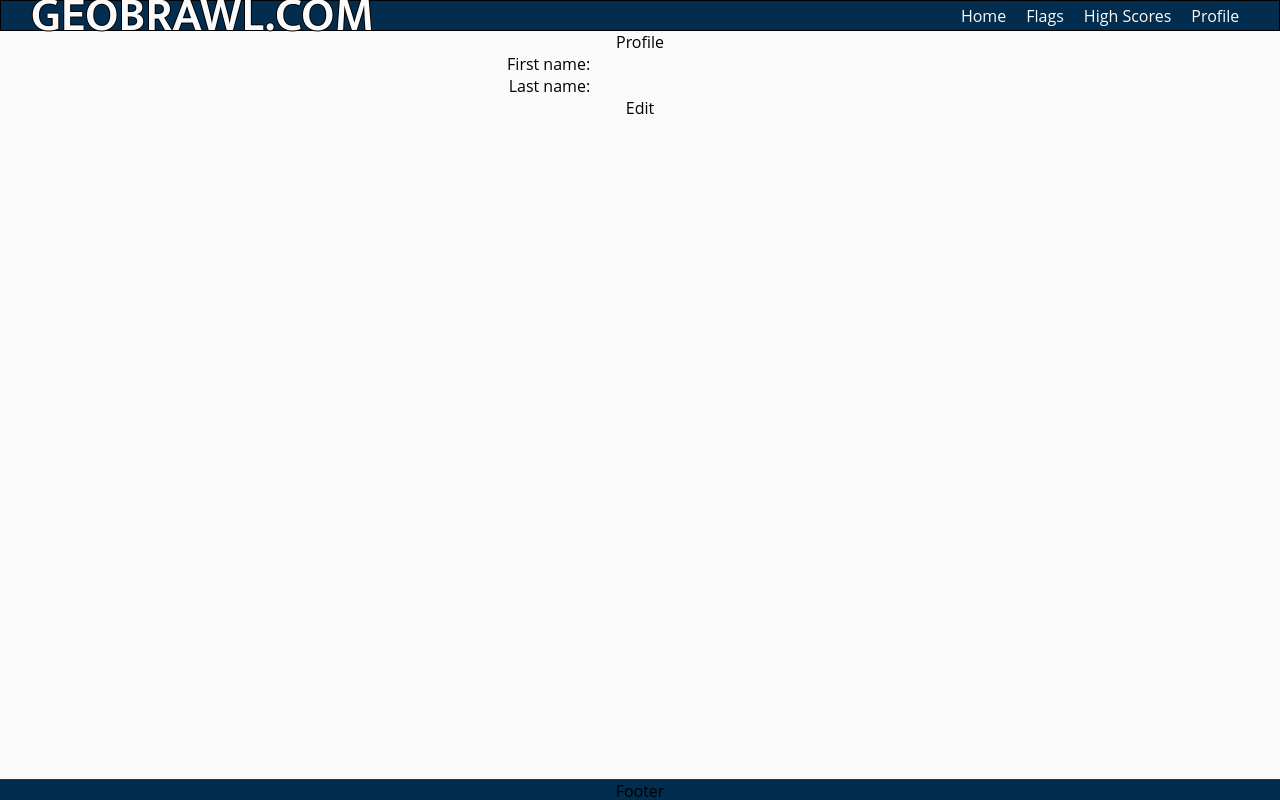
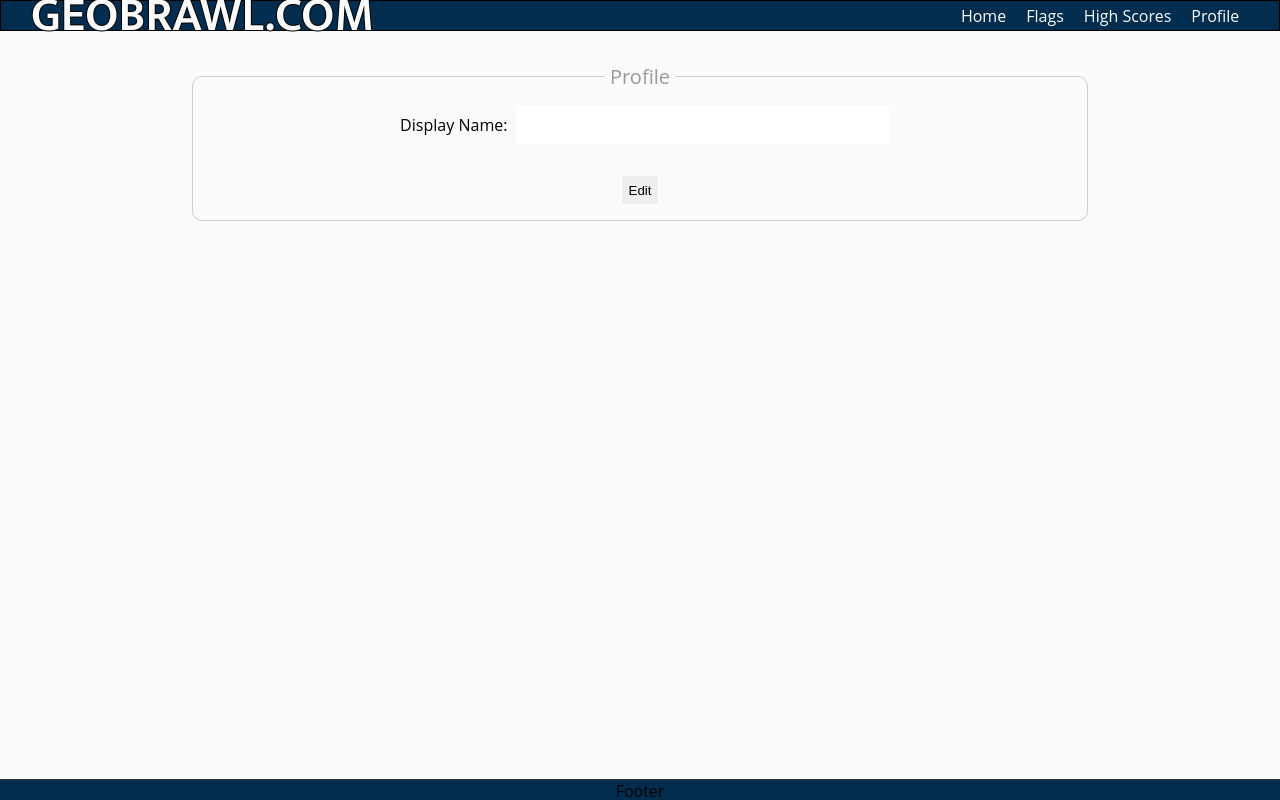
Before and after one commit to arildandreassen/geo, a React (Create React App) app: page /profile in a window 1280 px wide. Built offline with nearby package versions, Linux system fonts and the light colour scheme.

Commit message:
final touchups

```diff
--- a/src/features/flagBrawl/FlagBrawl.tsx
+++ b/src/features/flagBrawl/FlagBrawl.tsx
@@ -28,7 +28,7 @@ const preloadFlags = () => {
 
 function FlagBrawl() {
   const numberOfCountriesInQuiz = 10;
-  const numberOfIncorrectChoices = 7;
+  const numberOfIncorrectChoices = 1;
   const stopwatch = useStopwatch();
   const [quiz, setQuiz] = useState([]);
   const [quizIndex, setQuizIndex] = useState(0);
@@ -36,8 +36,7 @@ function FlagBrawl() {
   const [showFlagQuiz, setShowFlagQuiz] = useState(false);
   const [showResult, setShowResult] = useState(false);
   const [quizResult, setQuizResult] = useState([]);
-  const [canSave, setCanSave] = useState(false);
-  const [showBetterLuckNextTime, setShowBetterLuckNextTime] = useState(false);
+  const [canSave, setCanSave] = useState(true);
 
   useEffect(() => {
     // storing a reference to the images
@@ -72,8 +71,7 @@ function FlagBrawl() {
     setIsQuizActive(true);
     setShowFlagQuiz(true);
     setShowResult(true);
-    setCanSave(false);
-    setShowBetterLuckNextTime(false);
+    setCanSave(true);
   };
 
   const isSelectionCorrect = (guessedId: any) => {
@@ -92,18 +90,15 @@ function FlagBrawl() {
     stopwatch.pause();
     setIsQuizActive(false);
     setShowFlagQuiz(false);
-    const hasIncorrect = quizResult.some((result) => result.status === "INCORRECT");
-    setCanSave(!hasIncorrect);
-    setShowBetterLuckNextTime(hasIncorrect);
   };
 
   const saveHighScore = () => {
+    setCanSave(false);
     const profileString = window.localStorage.getItem("profile");
     const profile = JSON.parse(profileString);
     const time = calculateQuizTime(quizResult);
-    const name = `${profile.firstname} ${profile.lastname}`;
-    addHighscore(name, time);
-    setCanSave(false);
+    const displayName = `${profile.displayName}`;
+    addHighscore(displayName, time);
   };
 
   const handleCountryClick = async (event: any) => {
@@ -135,7 +130,9 @@ function FlagBrawl() {
               Start
             </div>
           }
-          {canSave ? (
+          {canSave === true &&
+          quizResult.length === numberOfCountriesInQuiz &&
+          !quizResult.some((result) => result.status === "INCORRECT") ? (
             <div className="icon" onClick={saveHighScore}>
               Save Highscore
             </div>
--- a/src/features/profile/Profile.css
+++ b/src/features/profile/Profile.css
@@ -1,8 +1,55 @@
 .profile-container {
-    display: grid;
-    grid-template-columns: 1fr 1fr 1fr;
+  display: grid;
+  grid-template-columns: 1fr 3fr 1fr;
+  width: 100%;
 }
 
-.grid-item-2 label{
-    text-align: right;
+form {
+  justify-content: left;
 }
+
+fieldset {
+  display: flex;
+  flex-direction: row;
+  justify-content: center;
+  align-items: center;
+  margin: 2em 0;
+  padding: 1em 2em;
+  border: solid 1px #ccc;
+  border-radius: 10px;
+  min-width: 200px;
+}
+
+legend {
+  font-size: 1.25em;
+  padding: 0 0.25em;
+  color: #999;
+}
+
+.profile-data {
+  margin-bottom: 2em;
+}
+
+.profile-row {
+  display: grid;
+  grid-template-columns: 1fr 3fr;
+}
+
+label {
+  justify-self: right;
+  padding: 0.5em;
+}
+
+/* label:first-of-type {
+  margin-top: 0;
+} */
+
+input {
+  display: inline-block;
+  padding: 0.5em;
+  border: solid 1px #999;
+}
+
+input:read-only {
+  border: none;
+}
--- a/src/features/profile/Profile.tsx
+++ b/src/features/profile/Profile.tsx
@@ -1,75 +1,91 @@
-import * as React from 'react';
-import {useState, useEffect} from 'react';
-import './Profile.css'
+import * as React from "react";
+import { useState, useEffect } from "react";
+import "./Profile.css";
 
 function Profile() {
-    const defaultProfile = {
-        firstname:'',
-        lastname:''
+  const defaultProfile = {
+    displayName: "",
+  };
+
+  const [profile, setProfile] = useState(defaultProfile);
+  const [readOnly, setReadOnly] = useState(true);
+  const [previousState, setPreviousState] = useState(null);
+
+  const getProfile = () => {
+    return window.localStorage.getItem("profile");
+  };
+
+  useEffect(() => {
+    const current = getProfile();
+    if (current) {
+      setProfile(JSON.parse(current));
     }
+  }, []);
 
-    const [profile, setProfile] = useState(defaultProfile)
-    const [canEdit, setCanEdit] = useState(false);
+  const handleFormChange = (event: any) => {
+    const { name, value } = event.target;
+    setProfile((profile) => {
+      return {
+        ...profile,
+        [name]: value,
+      };
+    });
+  };
 
-    const getProfile = () => {
-        return window.localStorage.getItem('profile')
-    }
+  const handleSubmit = (event: any) => {
+    event.preventDefault();
+    window.localStorage.setItem("profile", JSON.stringify(profile));
+    setReadOnly(!readOnly);
+    console.log("submit");
+  };
 
-    useEffect(() => {
-        const current = getProfile()
-        if(current){
-            setProfile(JSON.parse(current))
-        }
-    },[])
+  const handleCancel = (event: any) => {
+    event.preventDefault();
+    console.log(previousState);
+    setProfile(() => {
+      return previousState;
+    });
+    setReadOnly(!readOnly);
+  };
 
-    const handleFormChange = (event:any) => {
-        const {name, value} = event.target
-        setProfile(profile => {
-            return {
-                ...profile,
-                [name]: value
-            }
-        })
-    }
+  const handleEdit = (event: any) => {
+    const state = JSON.parse(window.localStorage.getItem("profile"));
+    setPreviousState(state);
+    event.preventDefault();
+    setReadOnly(!readOnly);
+  };
 
-
-    const handleSubmit = () => {
-        window.localStorage.setItem('profile', JSON.stringify(profile))
-        setCanEdit(false)
-    }
-
-    const handleEdit = () => {
-        setCanEdit(true)
-    }
-
-    return <div>
-        <div>Profile</div>
-        <div className='profile-container'>
-        {canEdit ?
-            <form onSubmit={handleSubmit} className='grid-item-2' >
-                <div className='grid-item-2 profile-container'>
-                    <label>First name: </label>
-                    <input type='text' name='firstname' onChange={handleFormChange} value={profile?.firstname}></input>
-                </div>
-                <div className='grid-item-2 profile-container'>
-                    <label>Last name: </label>
-                    <input type='text' name='lastname' onChange={handleFormChange} value={profile?.lastname}></input>
-                </div>
-                <input type='submit' value='Save' className='standard-button grid-item-2'/>
-            </form>:
-            <>
-                <div className='grid-item-2 profile-container'>
-                    <label>First name:</label>
-                    <div>{profile.firstname}</div>
-                </div>
-                <div className='grid-item-2 profile-container'>
-                    <label>Last name:</label>
-                    <div>{profile.lastname}</div>
-                </div>
-                <div className='grid-item-2'><div onClick={handleEdit} className='standard-button'>Edit</div></div>
-            </>}
+  return (
+    <div>
+      <fieldset>
+        <legend>Profile</legend>
+        <div className="profile-container">
+          <form onSubmit={handleSubmit} className="grid-item-2">
+            <div className="profile-data">
+              <div className="profile-row">
+                <label>Display Name: </label>
+                <input
+                  type="text"
+                  name="displayName"
+                  onChange={handleFormChange}
+                  value={profile?.displayName}
+                  readOnly={readOnly}
+                ></input>
+              </div>
+            </div>
+            {readOnly === false ? (
+              <input type="button" onClick={handleCancel} value="Cancel" />
+            ) : null}
+            {readOnly === false ? (
+              <input type="submit" value="Save" />
+            ) : (
+              <input type="button" onClick={handleEdit} value="Edit" />
+            )}
+          </form>
         </div>
+      </fieldset>
     </div>
+  );
 }
 
-export default Profile
+export default Profile;
--- a/src/services/highscores.ts
+++ b/src/services/highscores.ts
@@ -1,10 +1,12 @@
 import { config } from "../env/config";
 
-const addHighscore = async (name: string, score: number) =>
+const addHighscore = async (displayName: string, score: number) => {
+  const body = { displayName, score };
   await fetch(`${config.BASE_URL}/highscores/`, {
     method: "post",
-    body: JSON.stringify({ name, score }),
+    body: JSON.stringify(body),
   }).then(async (response) => await response.json());
+};
 
 const listHighscores = async (signal: any) =>
   await fetch(`${config.BASE_URL}/highscores`, { signal }).then(
```
